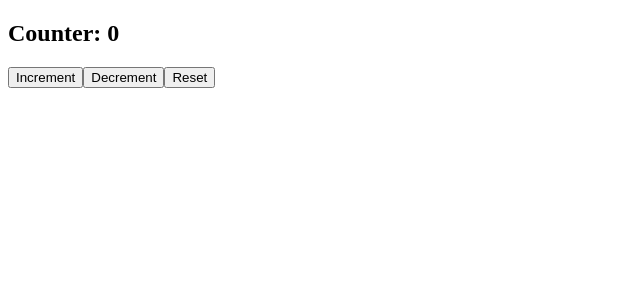
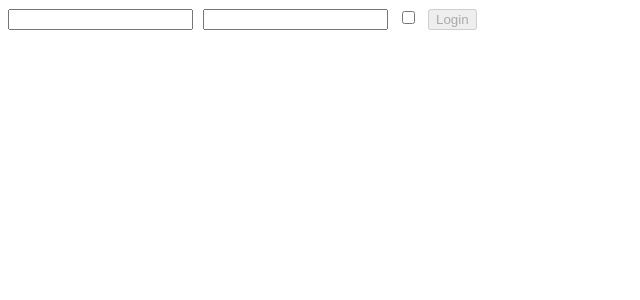
Before and after one commit to AdilSadigov/Develhope-React-Exercises, a React (Create React App) app in the folder exercise-app/: page / in a window 1280 px wide. Shown: the top 300 px of the page, without its empty margins (0-640 px from the left). Built offline with nearby package versions, Linux system fonts and the light colour scheme.

Commit message:
added Custom-Hooks-2 exercise

```diff
--- a/exercise-app/src/App.js
+++ b/exercise-app/src/App.js
@@ -8,6 +8,18 @@ import { InteractiveWelcome } from "./InteractiveWelcome";
 import { Login } from "./Login";
 import { Welcome } from "./Welcome";
 
-export function App() {
-    return <ClickCounter/>
+export class App extends React.Component {
+    constructor(props) {
+        super(props);
+        this.onLogin = this.onLogin.bind(this);
+    }
+
+    onLogin(username, password, event) {
+        event.preventDefault();
+        console.log(username, password);
+    }
+
+    render () {
+        return <Login onLogin={this.onLogin} />
+    }
 }
--- a/exercise-app/src/Login.js
+++ b/exercise-app/src/Login.js
@@ -1,32 +1,18 @@
-import React, { useState } from "react";
+import React, { useEffect, useState } from "react";
+import { useLogin } from "./useLogin";
 
 export function Login({onLogin}) {
-    const [username, setUsername] = useState('')
-    const [password, setPassword] = useState('')
-    const [remember, setRemember] = useState(false)
-    const [disabled, setDisabled] = useState(true)
+    const { username, password, onUsernameChange, onPasswordChange } = useLogin();
+    const [remember, setRemember] = useState(false);
 
-    const handleInputChange = (event) => {
-        const name = event.target.name
-        const value = event.target.value
-        const checked = event.target.checked
+    const handleRememberChange  = (event) => {
+        setRemember(event.target.checked);
+    }
 
-        if (name === 'username') {
-            setUsername(value);
-        }
-        else if (name === 'password') {
-            setPassword(value);
-        }
-        else if (name === 'remember') {
-            setRemember(checked);
-        }
-
-        setDisabled(username === '' || password === '');
-    }
-        return <div>
-            <input name="username" value={username} onChange={handleInputChange}/>
-            <input name="password" type="password" value={password} onChange={handleInputChange} style={{margin: '0px 10px'}}/>
-            <input name="remember" type="checkbox" checked={remember} onChange={handleInputChange}/>
-            <button disabled={disabled} onClick={(event) => {onLogin(username, password, event)}} style={{marginLeft:'10px'}}>Login</button>
-        </div>
+    return <div>
+        <input name="username" value={username} onChange={onUsernameChange} />
+        <input name="password" type="password" value={password} onChange={onPasswordChange} style={{ margin: '0px 10px' }} />
+        <input name="remember" type="checkbox" checked={remember} onChange={handleRememberChange} />
+        <button onClick={(event) => {onLogin(username, password, event)}} disabled={!username || !password} style={{ marginLeft: '10px' }}>Login</button>
+    </div>
 }
--- /dev/null
+++ b/exercise-app/src/useLogin.js
@@ -0,0 +1,21 @@
+import { useState } from "react";
+
+export function useLogin() {
+    const [username, setUsername] = useState('');
+    const [password, setPassword] = useState('');
+
+    const handleUsernameChange = (event) => {
+      setUsername(event.target.value);
+    }
+
+    const handlePasswordChange = (event) => {
+      setPassword(event.target.value);
+    }
+
+    return {
+      username: username,
+      password: password,
+      onUsernameChange: handleUsernameChange,
+      onPasswordChange: handlePasswordChange
+    }
+}
```
